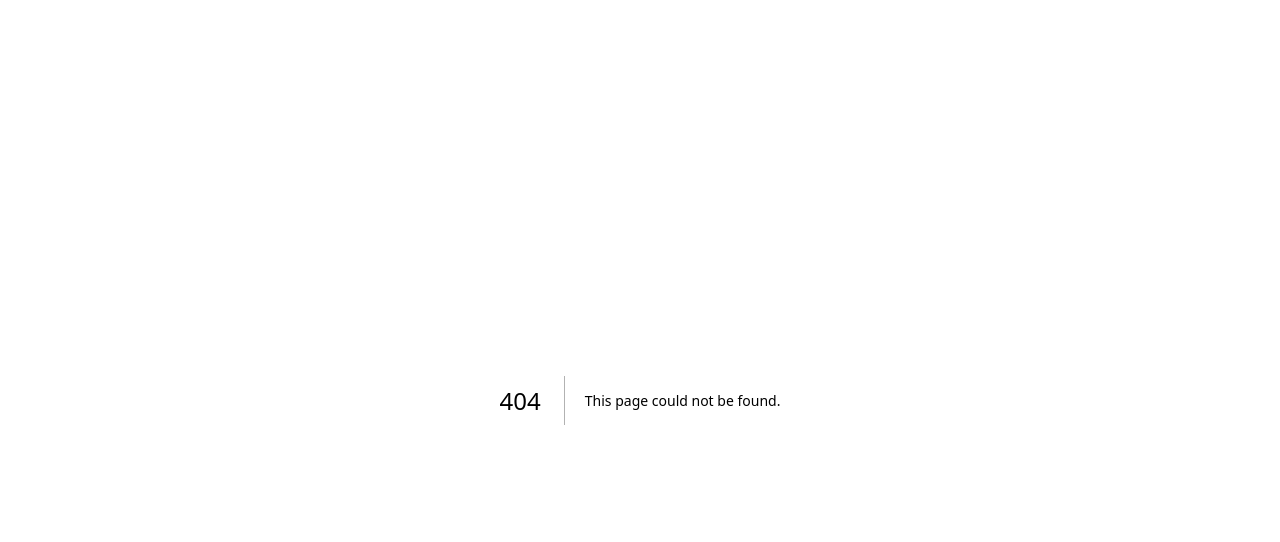
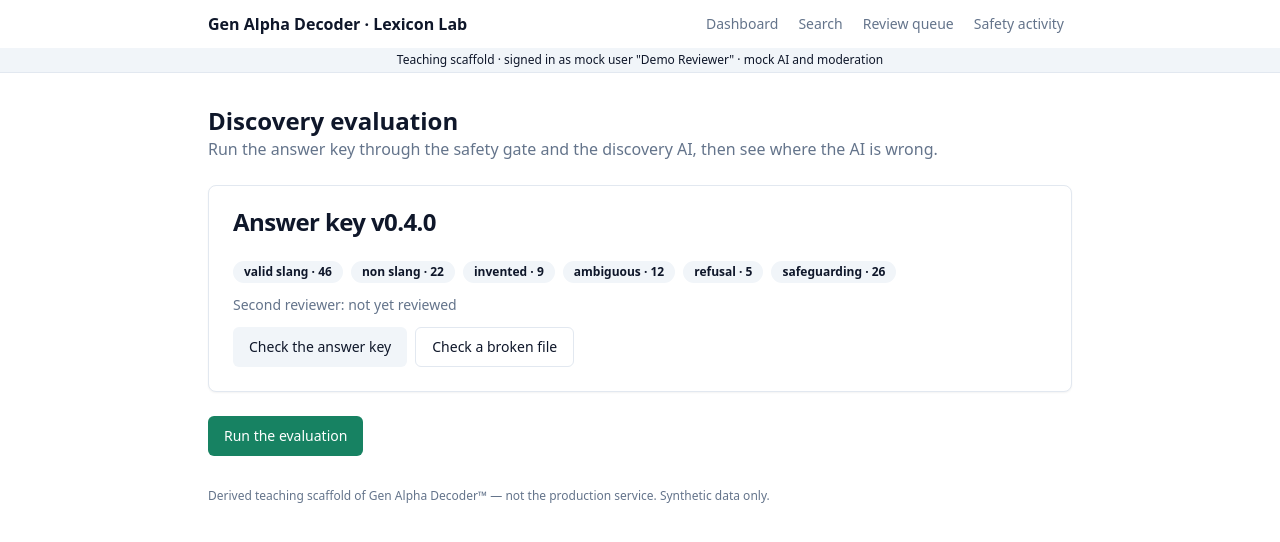
Before and after one commit to joshth/alpha-date, a Next.js app: page /lab/eval in a window 1280 px wide. Before the commit this address had no page. Shown: the top 542 px of the page. Built offline with nearby package versions, Linux system fonts and the light colour scheme.

Commit message:
Add the lab Evaluation page

```diff
--- /dev/null
+++ b/app/lab/eval/page.tsx
@@ -0,0 +1,19 @@
+import { EvalPanel } from "@/components/lab/eval-panel"
+import { getBuckets } from "./actions"
+
+export const metadata = { title: "Discovery evaluation" }
+
+export default async function EvalPage() {
+  const info = await getBuckets()
+  return (
+    <div className="space-y-6">
+      <div>
+        <h1 className="text-2xl font-bold text-foreground">Discovery evaluation</h1>
+        <p className="text-muted-foreground">
+          Run the answer key through the safety gate and the discovery AI, then see where the AI is wrong.
+        </p>
+      </div>
+      <EvalPanel info={info} />
+    </div>
+  )
+}
```
